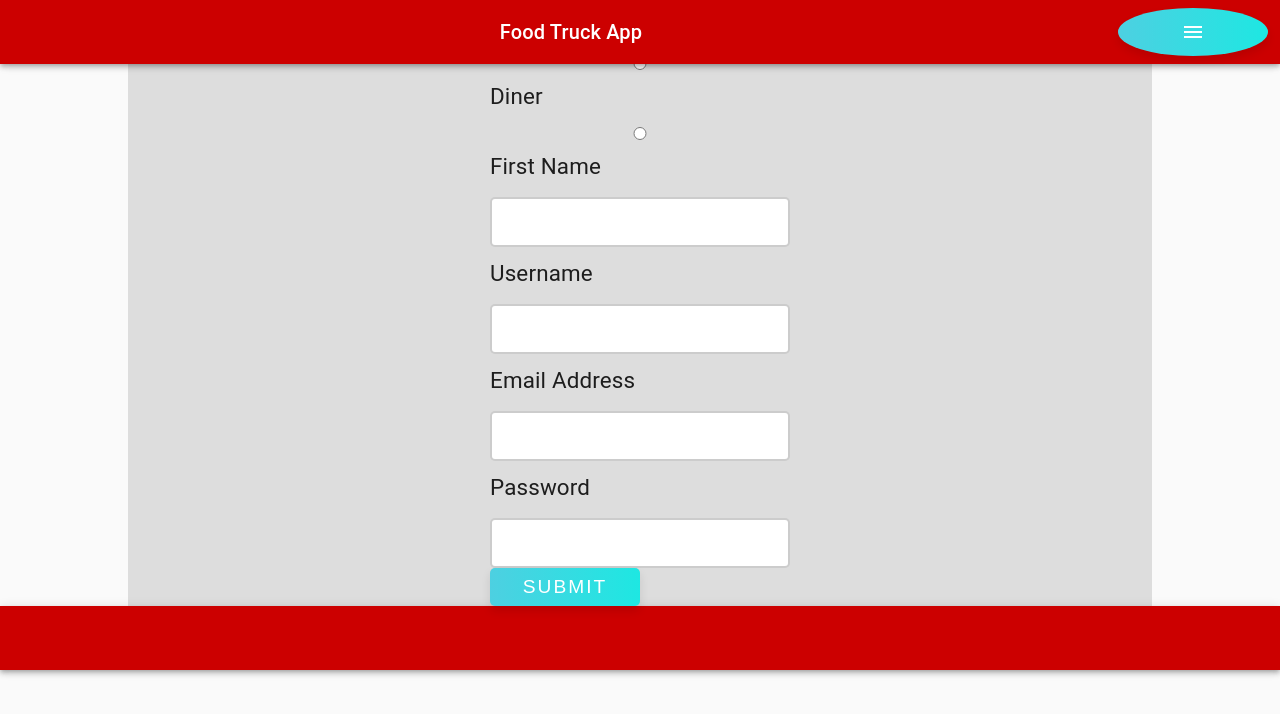
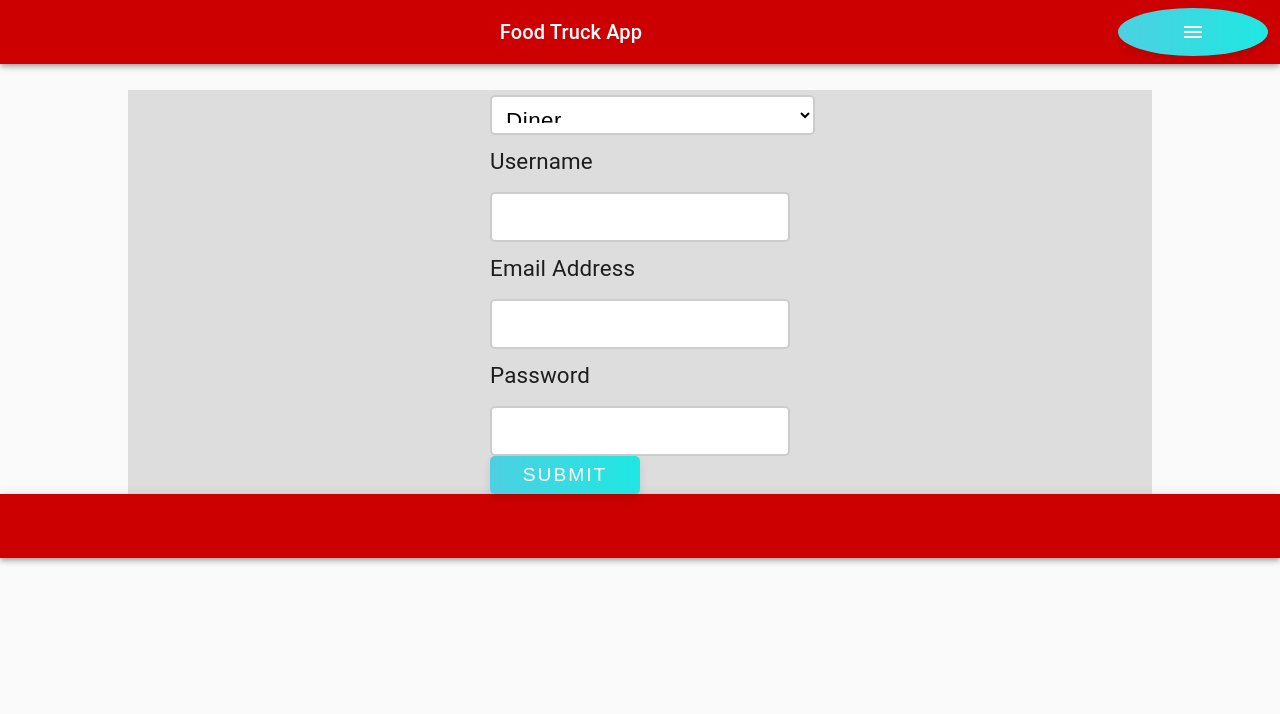
Before and after one commit to Build-Week-Foodtruck-Trackr-2-8-20/FrontEnd, a React (Create React App) app in the folder foodtruck/: page /registration in a window 1280 px wide. Shown: the top 714 px of the page. Built offline with nearby package versions, Linux system fonts and the light colour scheme.

Commit message:
Switched to using a dropdown instead of radio buttons to choose between operator or diner.

```diff
--- a/foodtruck/src/components/Header.js
+++ b/foodtruck/src/components/Header.js
@@ -60,6 +60,9 @@ const useStyles = makeStyles((theme) => ({
   link: {
     color: '#000',
     textDecoration: 'none'
+  },
+  iconButton: {
+
   }
 }));
 
--- a/foodtruck/src/components/Home.js
+++ b/foodtruck/src/components/Home.js
@@ -1,8 +1,6 @@
 import React from 'react';
 import Typography from '@material-ui/core/Typography';
 import Container from '@material-ui/core/Container';
-import LogIn from './LogIn';
-import Registration from '../Components/Registration';
 import '../App.css';
 
 function Home() {
--- a/foodtruck/src/components/Registration.js
+++ b/foodtruck/src/components/Registration.js
@@ -1,12 +1,14 @@
 import React from 'react';
 import Container from '@material-ui/core/Container';
 import { makeStyles } from '@material-ui/core/styles';
-import { useFormik } from 'formik';
+import { useFormik, Field, Form, FormikProps } from 'formik';
+import * as Yup from 'yup';
 import '../App.css';
 
 const useStyles = makeStyles({
   root: {
     backgroundColor: '#ddd',
+    marginTop: '90px',
     width: '80%'
   },
   input: {
@@ -15,55 +17,32 @@ const useStyles = makeStyles({
   }
 });
 
-const validate = values => {
-  const errors = {};
-  if (!values.firstName) {
-    errors.firstName = 'Required';
-  } else if (values.firstName.length > 15) {
-    errors.firstName = 'Must be 15 characters or less';
-  }
-
-  if (!values.userName) {
-    errors.userName = 'Required';
-  } else if (values.userName.length > 20) {
-    errors.userName = 'Must be 20 characters or less';
-  }
-
-  if (!values.email) {
-    errors.email = 'Required';
-  } else if (!/^[A-Z0-9._%+-]+@[A-Z0-9.-]+\.[A-Z]{2,4}$/i.test(values.email)) {
-    errors.email = 'Invalid email address';
-  }
-
-  if (!values.password) {
-    errors.password = 'Required';
-  } else if (values.password.length > 20) {
-    errors.password = 'Must be 20 characters or less';
-  }
-
-  return errors;
-};
-
 function Registration() {
     const classes = useStyles();
-    const [value, setValue] = React.useState('diner');
-
-    const handleChange = (event) => {
-      setValue(event.target.value);
-      console.log("Change registered.")
-    };
+    //const [value, setValue] = React.useState('diner');
 
     const formik = useFormik({
       initialValues: {
-        firstName: '',
         userName: '',
         email: '',
         password: '',
-        picked: ''
+        userType: 'diner'
       },
-      validate,
+      validationSchema: Yup.object({
+        userType: Yup.string(),
+        userName: Yup.string()
+          .max(20, 'Must be 20 characters or less')
+          .required('Required'),
+        email: Yup.string()
+          .email('Invalid email address')
+          .required('Required'),
+        password: Yup.string()
+          .required('Required')
+      }),
+
       onSubmit: values => {
         console.log("Form submitted")
+        console.log(values)
         alert(JSON.stringify(values, null, 2));
       },
     });
@@ -79,36 +58,12 @@ function Registration() {
   return (
     <Container className={classes.root}>
      <form onSubmit={formik.handleSubmit}>
-      <label htmlFor="operatorInput">Operator</label>
-       <input
-         id="operatorInput"
-         name="picked"
-         type="radio"
-         onChange={formik.handleChange}
-         onBlur={formik.handleBlur}
-         value={formik.values.operator}
-       />
-      <label htmlFor="dinerInput">Diner</label>
-       <input
-         id="dinerInput"
-         name="picked"
-         type="radio"
-         onChange={formik.handleChange}
-         onBlur={formik.handleBlur}
-         value={formik.values.diner}
-       />
-       <label htmlFor="firstName">First Name</label>
-       <input
-         id="firstName"
-         name="firstName"
-         type="text"
-         onChange={formik.handleChange}
-         onBlur={formik.handleBlur}
-         value={formik.values.firstName}
-       />
-       {formik.touched.firstName && formik.errors.firstName ? (
-         <div>{formik.errors.firstName}</div>
-       ) : null}
+
+     <select name="userType" id="pet-select" onChange={formik.handleChange} value={formik.values.userType}>
+        <option value="">--Please choose an option--</option>
+        <option value="diner">Diner</option>
+        <option value="operator">Operator</option>
+      </select>
        <label htmlFor="userNameInput">Username</label>
        <input
          id="userNameInput"
@@ -137,7 +92,7 @@ function Registration() {
        <input
          id="passwordInput"
          name="password"
-         type="text"
+         type="password"
          onChange={formik.handleChange}
          onBlur={formik.handleBlur}
          value={formik.values.password}
```
